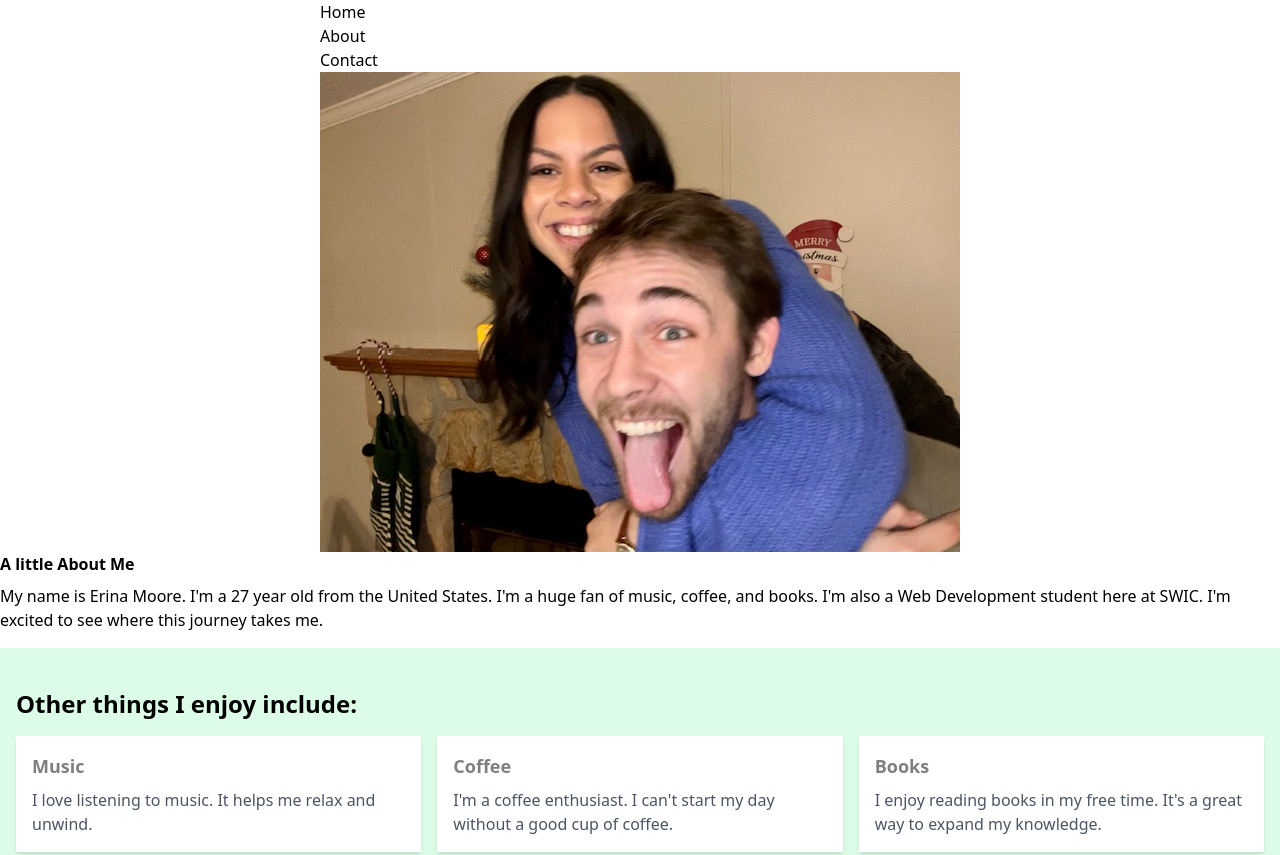
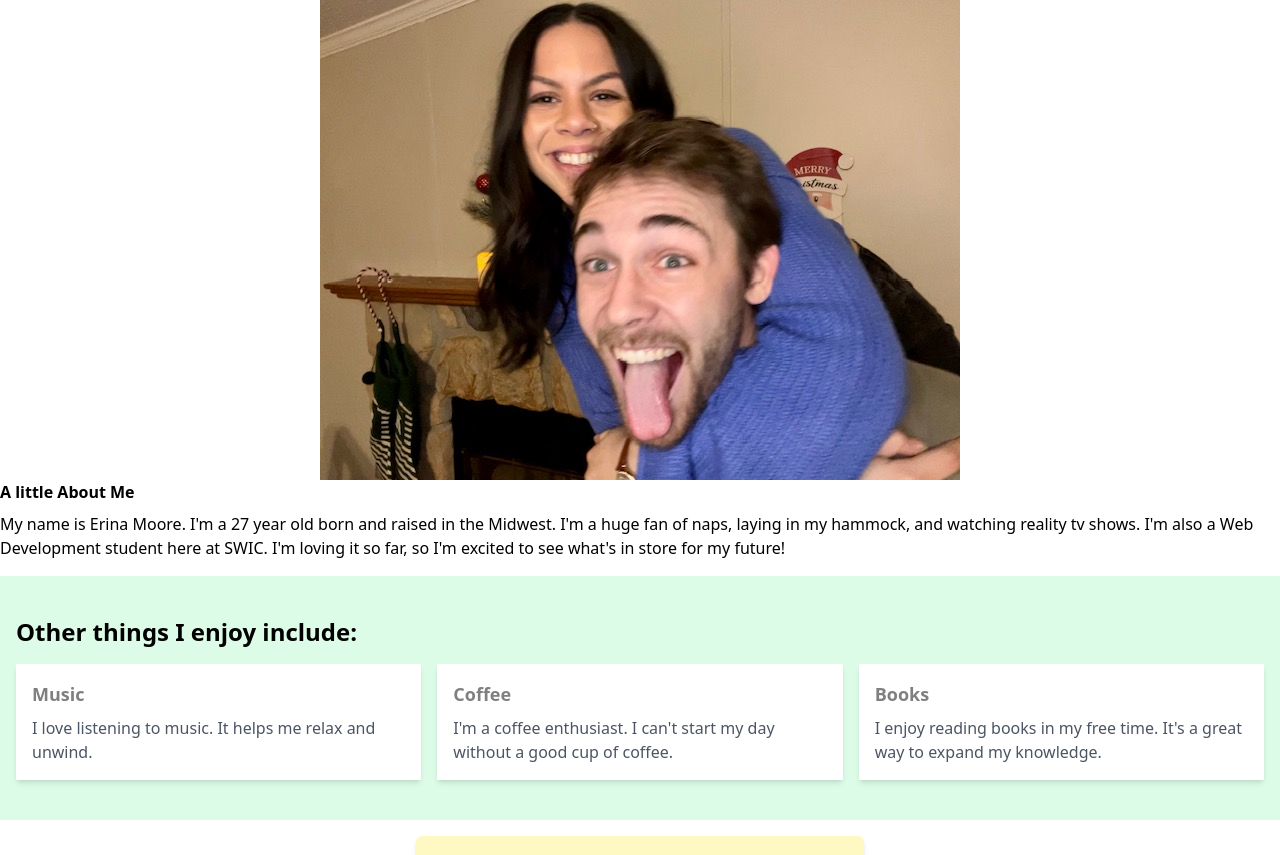
Before and after one commit to SWIC-177/html-css-skills-demo-emoore11, a website built with Vite: page index.html in a window 1280 px wide. Shown: the top 855 px of the page. Built offline with nearby package versions, Linux system fonts and the light colour scheme.

Commit message:
Making changes to About Me

```diff
--- a/index.html
+++ b/index.html
@@ -9,24 +9,17 @@
   </head>
   <body class="flex flex-col justify-center items-center min-h-screen">
     <header>
-      <nav>
-        <ul>
-          <li><a href="index.html">Home</a></li>
-          <li><a href="about.html">About</a></li>
-          <li><a href="contact.html">Contact</a></li>
-        </ul>
-
-        <img src="./images/xmasPic.jpg" alt="Couple taking goofy photo" />
-      </nav>
+      <img src="./images/xmasPic.jpg" alt="Couple taking goofy photo" />
     </header>
 
     <main>
       <h3 class="text-wrap font-bold mb-2">A little About Me</h3>
 
       <p class="text-wrap mb-4">
-        My name is Erina Moore. I'm a 27 year old from the United States. I'm a
-        huge fan of music, coffee, and books. I'm also a Web Development student
-        here at SWIC. I'm excited to see where this journey takes me.
+        My name is Erina Moore. I'm a 27 year old born and raised in the
+        Midwest. I'm a huge fan of naps, laying in my hammock, and watching
+        reality tv shows. I'm also a Web Development student here at SWIC. I'm
+        loving it so far, so I'm excited to see what's in store for my future!
       </p>
 
       <section class="bg-green-100 py-10">
```
